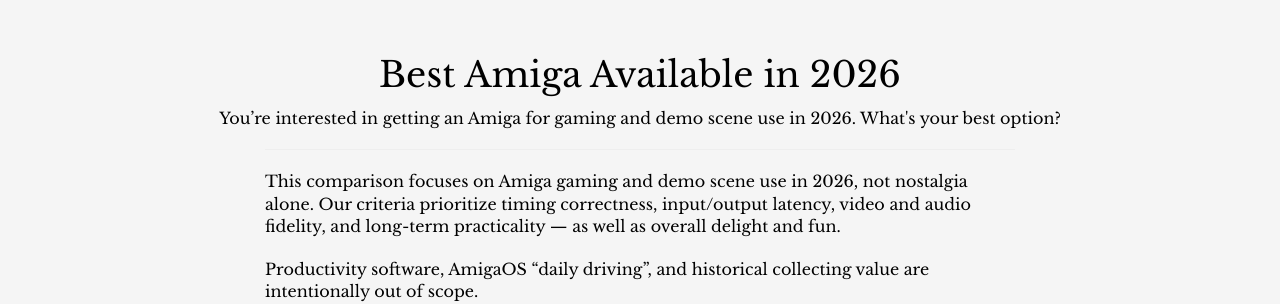
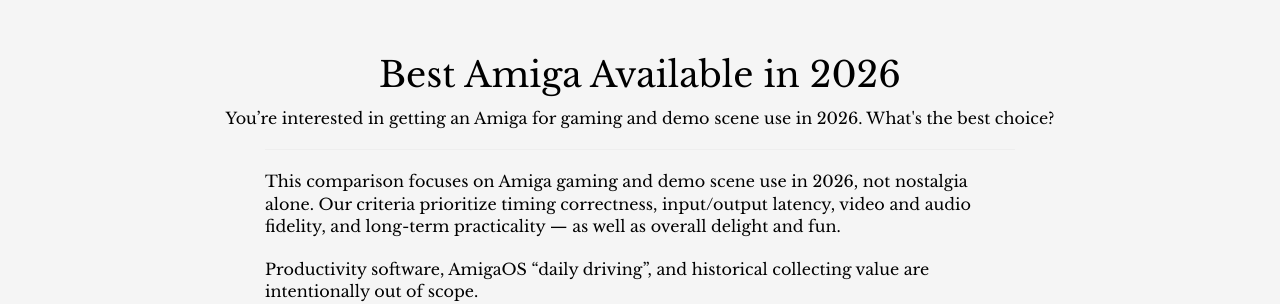
Before and after one commit to amigavision/amigavision.github.io, a Jekyll site: the page built from best.md, in a window 1280 px wide and 900 px high. Shown: the part 130-434 px from the top of the window. Built offline with Jekyll 4.4.1, drawn with Linux system fonts in a browser that asks for light colours.

Commit message:
Improve wording

```diff
--- a/best.md
+++ b/best.md
@@ -1,6 +1,6 @@
 ---
 title: Best Amiga Available in 2026
-description: You’re interested in getting an Amiga for gaming and demo scene use in 2026. What's your best option?
+description: You’re interested in getting an Amiga for gaming and demo scene use in 2026. What's the best choice?
 ---
 
 This comparison focuses on Amiga gaming and demo scene use in 2026, not nostalgia alone. Our criteria prioritize timing correctness, input/output latency, video and audio fidelity, and long-term practicality — as well as overall delight and fun.
```
